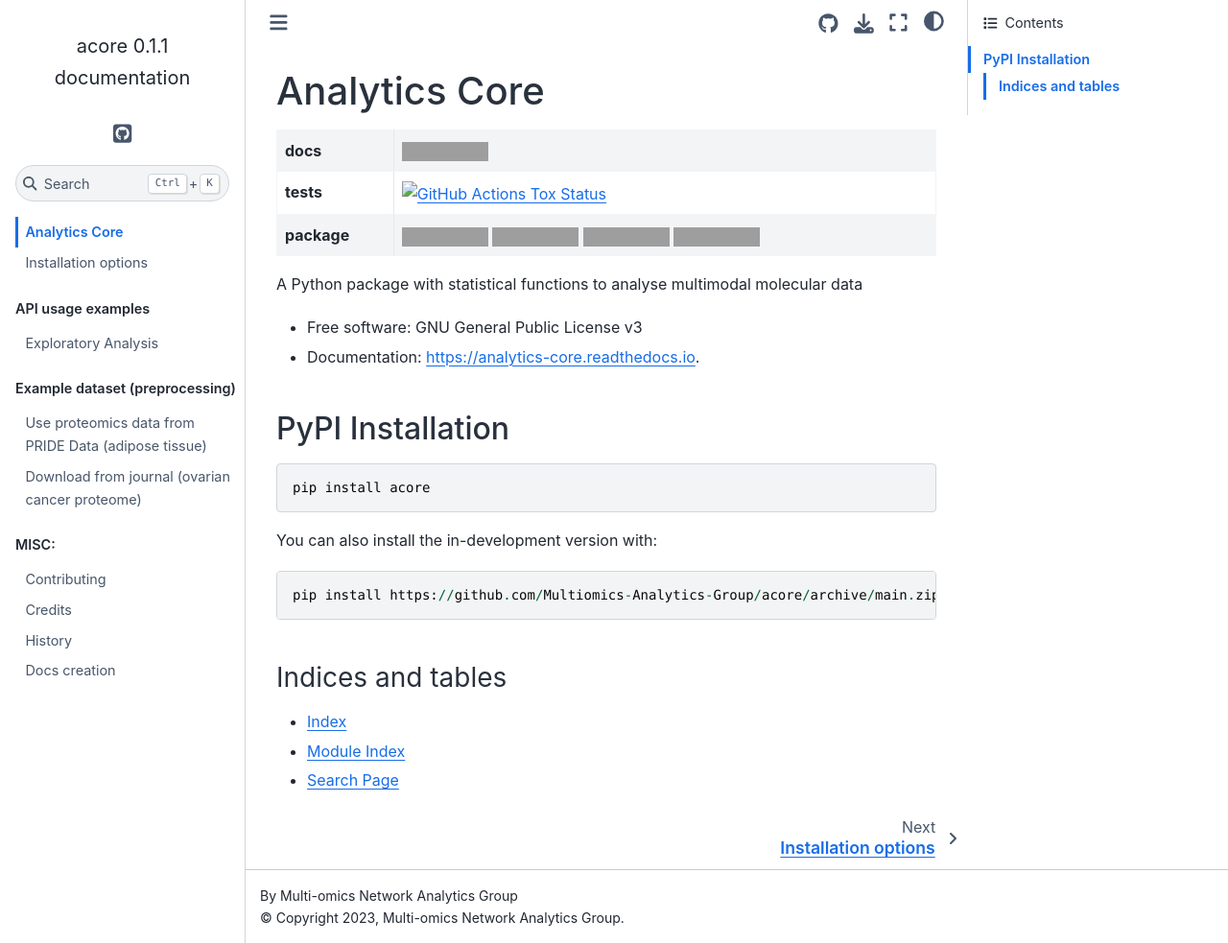
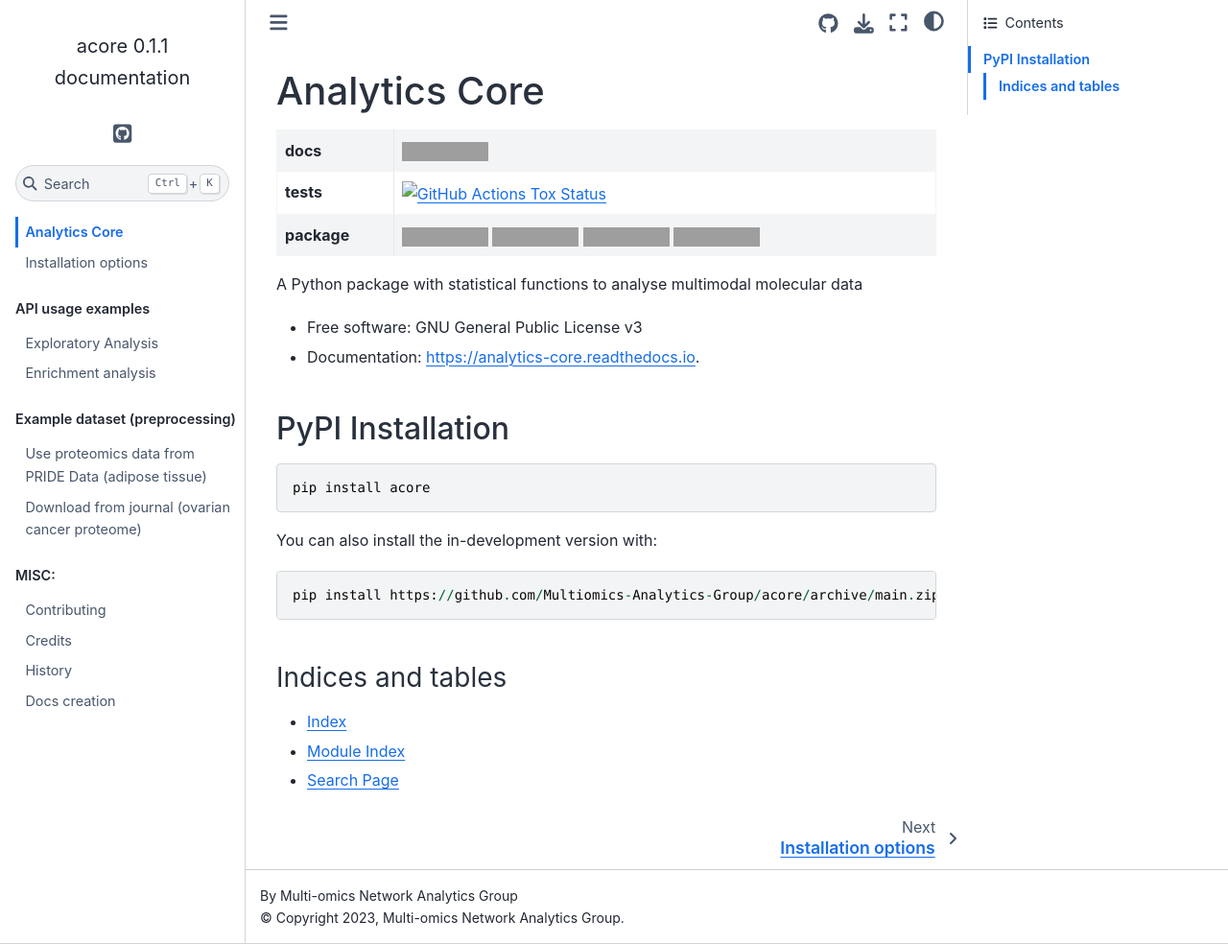
Before and after one commit to Multiomics-Analytics-Group/acore, a Sphinx documentation site: the page built from docs/index.rst, in a window 1280 px wide and 984 px high. Shown: the whole window at 96% size. Built offline with Sphinx 7.4.7 and the Sphinx Book theme 1.1.4, drawn with Linux system fonts in a browser that asks for light colours; formulas are drawn with MathJax 3; pages that are not in the unit, such as notebooks, are missing from menus; comment, search, counter and statistics services are not loaded; grey boxes are pictures that could not be loaded.

Commit message:
:constructions: add enrichtment example to docs

```diff
--- a/docs/index.rst
+++ b/docs/index.rst
@@ -16,6 +16,7 @@
 
    api_examples/exploratory_analysis
    api_examples/normalization_analysis
+   api_examples/enrichment_analysis
 
 .. toctree::
    :maxdepth: 1
```
Also changed, not shown: docs/api_examples/enrichment_analysis.ipynb (added).
